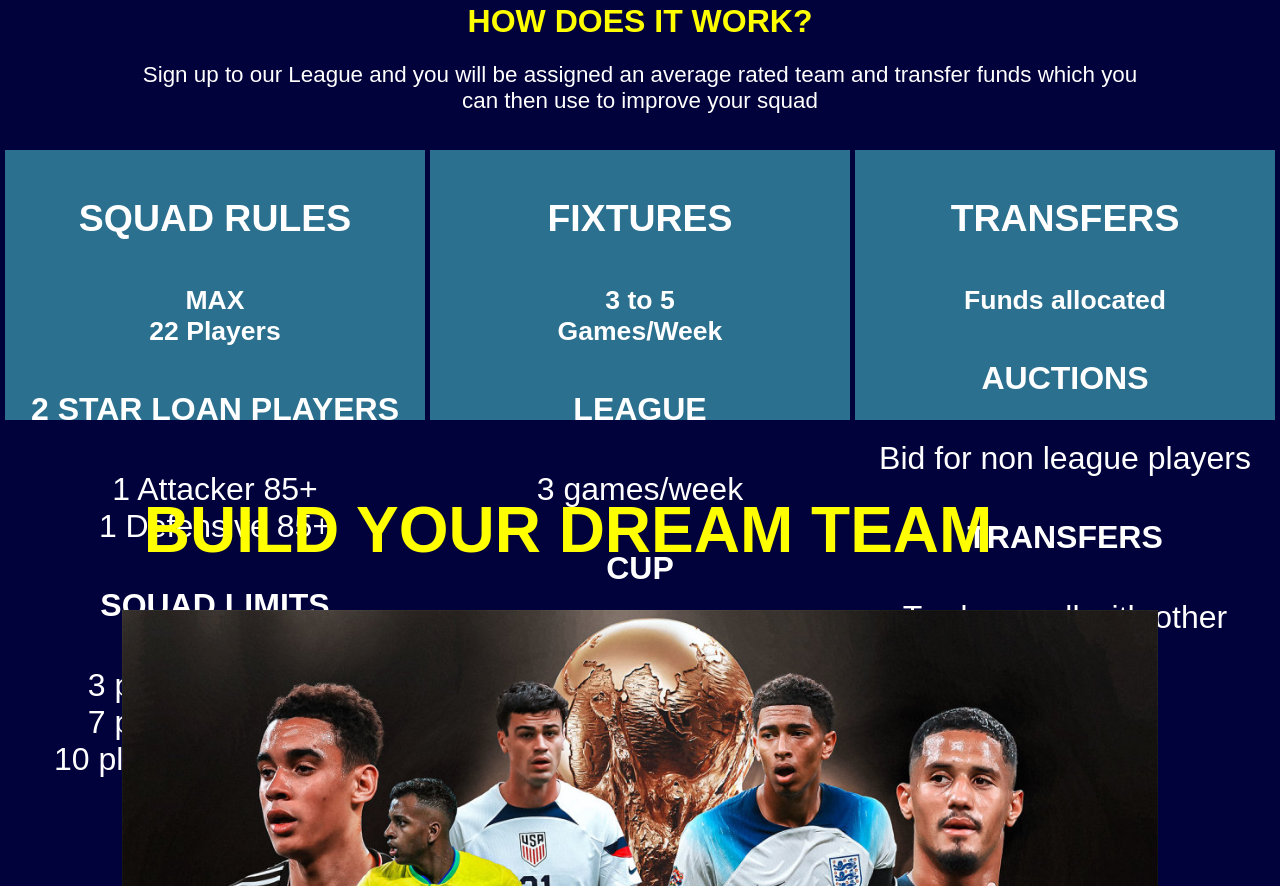
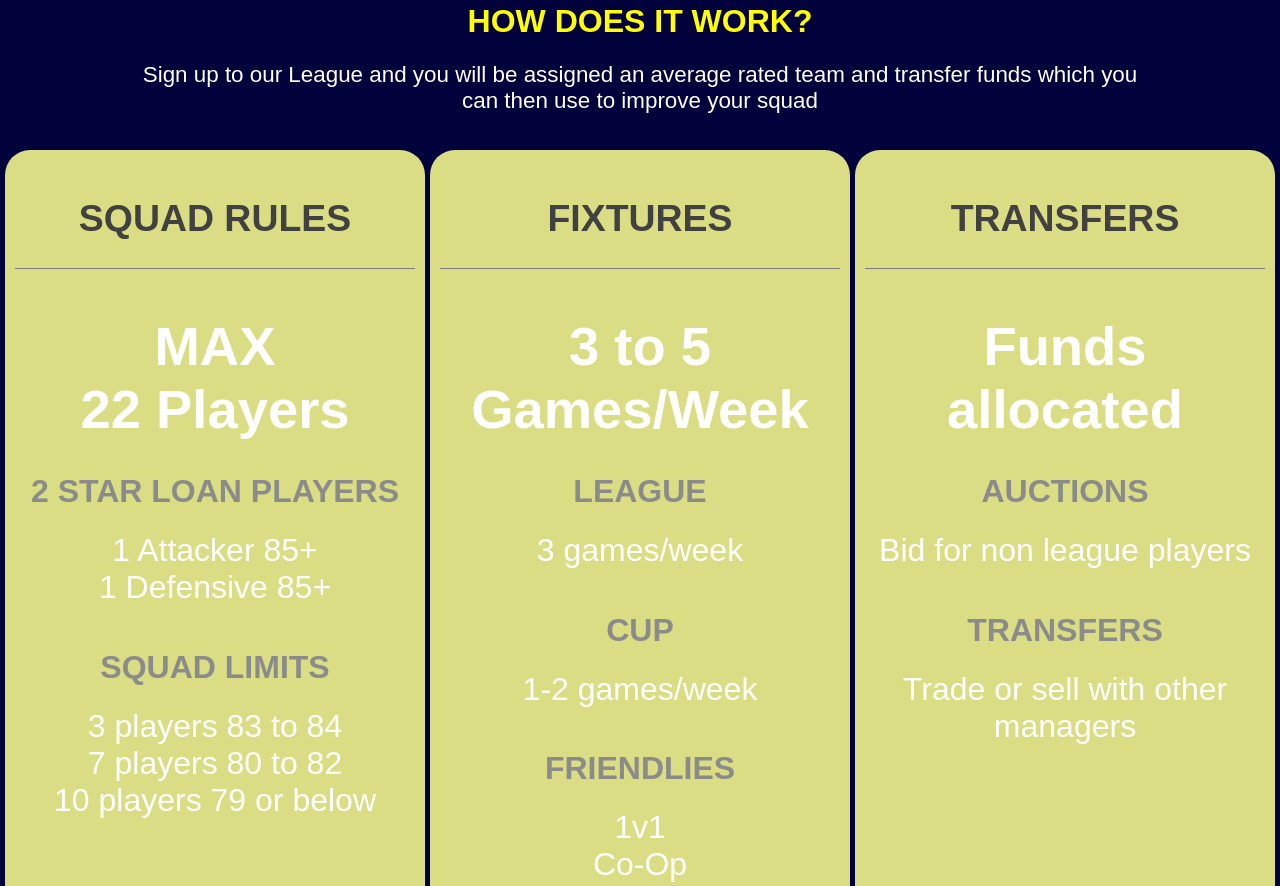
Before and after one commit to Scots-lockdown-art/fifaleague, a plain HTML site: page index.html in a window 1280 px wide. Shown: the part 1086-1972 px from the top of the page. Drawn offline with Linux system fonts and the light colour scheme.

Commit message:
Add files via upload

```diff
--- a/css/style.css
+++ b/css/style.css
@@ -35,6 +35,30 @@ body {
 
 @media screen and (min-width: 480px) {
 
+    h5 {font-size:1.7em;
+    margin-bottom:-10px;
+    color:rgb(255, 255, 255);
+}
+
+    h3 {
+        color:rgb(65, 65, 65);
+    }
+
+    h4 {
+        color:rgb(139, 139, 139);
+        margin-bottom:-10px;
+    }
+
+    .boxy {
+        color:rgb(255, 255, 255);
+    }
+
+    .line {
+        margin:-10px auto;
+        border-top:1px solid rgb(124, 124, 124);
+        margin-bottom:-45px;
+    }
+
     h1 {
     text-align:center;
     font-size:2em;
@@ -63,10 +87,10 @@ body {
 
 .squad {
     min-width:400px;
-    height:250px;
+    border-radius:25px;
     width:25%;
     padding:10px;
-    background-color: rgb(44, 112, 143);
+    background-color: rgb(218, 221, 131);
     margin-bottom:30px;
 }
 
```
